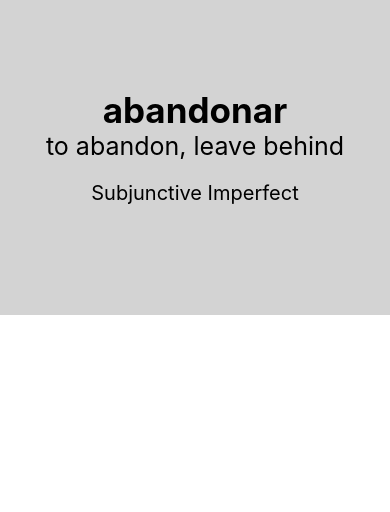
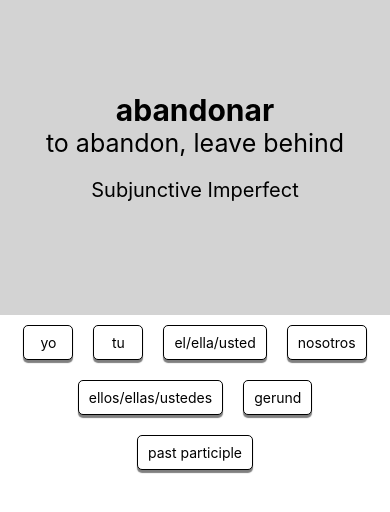
Before and after one commit to bkrainer/Spanish-Conjugations-Mobile, a React Native app: screen / in a window 390 px wide. Shown: the top 512 px of the page. Built offline with nearby package versions, Linux system fonts and the light colour scheme.

Commit message:
move components to separate files

```diff
--- a/App.js
+++ b/App.js
@@ -1,54 +1,7 @@
 import React, { Component } from 'react';
-import { Text, View, StyleSheet } from 'react-native';
-
-/********************************************************************
- * VerbHeader
- *
- * This component contains the current verb being tested.
- * It displays the root verb (infinitive), it's translation,
- * and the current mood/tense being tested.
- ********************************************************************/
-class VerbHeader extends Component {
-	constructor(props) {
-		super(props);
-
-		/* TODO: actually initialize the first verb */
-		this.verb = verbs[0]['infinitive'];
-		this.translation = verbs[0]['infinitive_english'];
-		this.mood = verbs[0]['mood'];
-		this.tense = verbs[0]['tense'];
-	}
-
-	render() {
-		let form = this.mood + ' ' + this.tense;
-		return (
-			<View style={styles.headerContainer}>
-				<Text style={styles.infinitive}>{this.verb}</Text>
-				<Text style={styles.translation}>{this.translation}</Text>
-				<Text style={styles.moodTense}>{form}</Text>
-			</View>
-		);
-	}
-}
-
-/**********************************************************************
- * VerbForms
- *
- * TODO: implement this component. This will contain the area for
- * user input/validation and whatnot.
- **********************************************************************/
-class VerbForms extends Component {
-	constructor(props) {
-		super(props);
-	}
-
-	render() {
-		return (
-			<View style={styles.verbFormsContainer}>
-			</View>
-		);
-	}
-}
+import { Text, View, StyleSheet, TouchableHighlight } from 'react-native';
+import { VerbForms } from './Components/VerbForms.js';
+import { VerbHeader} from './Components/VerbHeader.js';
 
 /**********************************************************************
  * Conjugator
@@ -66,39 +19,8 @@ export default class Conjugator extends Component {
 	}
 }
 
-/* TODO: use the actual verbs.json data. Either import it from its
- * relative path, or fetch the data with the Fetch API.
- */
-const verbs = [{
-	"infinitive": "abandonar",
-	"infinitive_english": "to abandon, leave behind",
-	"mood": "Subjunctive",
-	"tense": "Imperfect"
-}];
-
 const styles = StyleSheet.create({
 	container: {
 		flex: 1
 	},
-	headerContainer: {
-		flex: 1,
-		alignItems: 'center',
-		justifyContent: 'center',
-		backgroundColor: '#d3d3d3',
-		padding: 25
-	},
-	verbFormsContainer: {
-		flex: 2,
-	},
-	infinitive: {
-		fontSize: 35,
-		fontWeight: 'bold'
-	},
-	translation: {
-		fontSize: 25
-	},
-	moodTense: {
-		fontSize: 20,
-		margin: 20
-	}
-})
+});
--- /dev/null
+++ b/Components/VerbForms.js
@@ -0,0 +1,91 @@
+import React, { Component } from 'react';
+import { Text, View, StyleSheet, TouchableHighlight } from 'react-native';
+
+/**********************************************************************
+ * VerbForms
+ *
+ * This component contains buttons
+ **********************************************************************/
+export class VerbForms extends Component {
+	constructor(props) {
+		super(props);
+
+		this.state = { currentForm: '' };
+	}
+
+	/* button press handler. when pressed, we want to display the current form
+	 * being conjugated.
+	 */
+	_handlePress(form) {
+		this.setState({
+			currentForm: form
+		});
+	}
+
+	render() {
+		let renderedForms = forms.map(form => {
+			return <TouchableHighlight
+				style={styles.formButton}
+				underlayColor='#d3d3d3'
+				onPress={() => this._handlePress(form)}
+				key={form}
+			>
+				<Text>{form}</Text>
+			</TouchableHighlight>
+		});
+
+		return (
+			<View style={styles.verbFormsContainer}>
+				<View style={styles.buttonsContainer}>
+					{renderedForms}
+				</View>
+				<View style={styles.currentForm}>
+					<Text>{this.state.currentForm}</Text>
+				</View>
+			</View>
+		);
+	}
+}
+
+const forms = [
+	"yo",
+	"tu",
+	"el/ella/usted",
+	"nosotros",
+	"ellos/ellas/ustedes",
+	"gerund",
+	"past participle",
+];
+
+const styles = StyleSheet.create({
+	verbFormsContainer: {
+		flex: 2,
+	},
+	buttonsContainer: {
+		flexDirection: 'row',
+		flexWrap: 'wrap',
+		justifyContent: 'center',
+	},
+	currentForm: {
+		alignItems: 'center',
+		padding: 5,
+	},
+	formButton: {
+		alignItems: 'center',
+		justifyContent: 'center',
+		backgroundColor: '#ffffff',
+		height: 35,
+		minWidth: 50,
+		margin: 10,
+		padding: 10,
+		borderRadius: 5,
+		borderWidth: 1,
+		shadowColor: '#000000',
+		shadowOffset: {
+			width: 0,
+			height: 3,
+		},
+		shadowRadius: 1,
+		shadowOpacity: 0.5,
+	},
+});
--- /dev/null
+++ b/Components/VerbHeader.js
@@ -0,0 +1,70 @@
+import React, { Component } from 'react';
+import { Text, View, StyleSheet } from 'react-native';
+
+/********************************************************************
+ * VerbHeader
+ *
+ * This component contains the current verb being tested.
+ * It displays the root verb (infinitive), its translation,
+ * and the current mood/tense being tested.
+ ********************************************************************/
+export class VerbHeader extends Component {
+	constructor(props) {
+		super(props);
+
+		/* TODO: actually initialize the first verb */
+		this.verb = verbs[0]['infinitive'];
+		this.translation = verbs[0]['infinitive_english'];
+		this.mood = verbs[0]['mood_english'];
+		this.tense = verbs[0]['tense_english'];
+	}
+
+	render() {
+		let form = this.mood + ' ' + this.tense;
+		return (
+			<View style={styles.headerContainer}>
+				<Text style={styles.infinitive}>{this.verb}</Text>
+				<Text style={styles.translation}>{this.translation}</Text>
+				<Text style={styles.moodTense}>{form}</Text>
+			</View>
+		);
+	}
+}
+
+/* TODO: use the actual verbs.json data. Either import it from its
+ * relative path, or fetch the data with the Fetch API.
+ */
+const verbs = [{
+	"infinitive": "abandonar",
+	"infinitive_english": "to abandon, leave behind",
+	"mood_english": "Subjunctive",
+	"tense_english": "Imperfect",
+	"form_1p": "abandonamos",
+	"form_1s": "abandono",
+	"form_2s": "abandonas",
+	"form_3p": "abandonan",
+	"form_3s": "abandona",
+	"gerund": "abandonando",
+	"pastparticiple": "abandonado"
+}];
+
+const styles = StyleSheet.create({
+	headerContainer: {
+		flex: 1,
+		alignItems: 'center',
+		justifyContent: 'center',
+		backgroundColor: '#d3d3d3',
+		padding: 25
+	},
+	infinitive: {
+		fontSize: 30,
+		fontWeight: 'bold'
+	},
+	translation: {
+		fontSize: 25
+	},
+	moodTense: {
+		fontSize: 20,
+		margin: 20
+	},
+});
```
